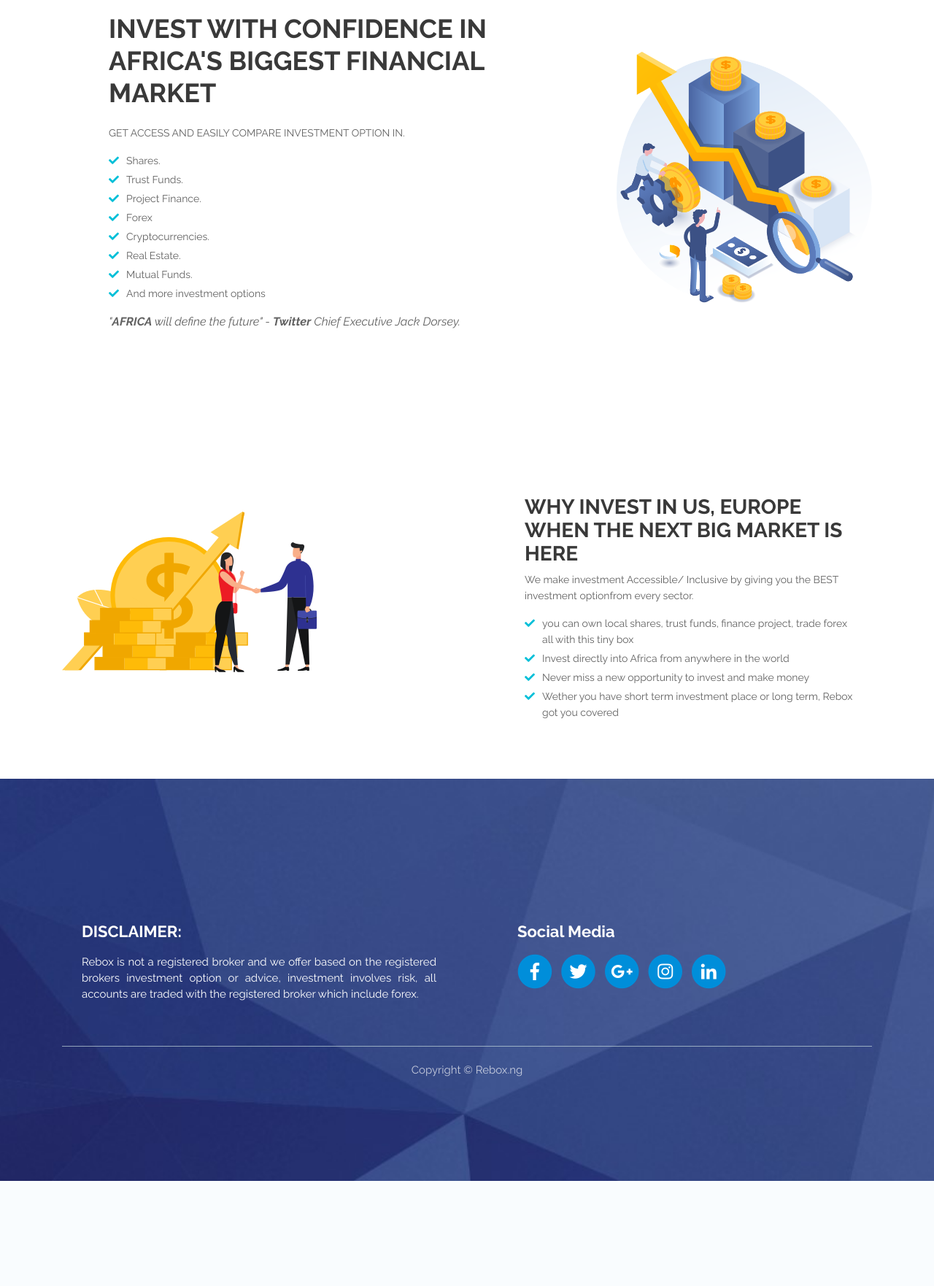
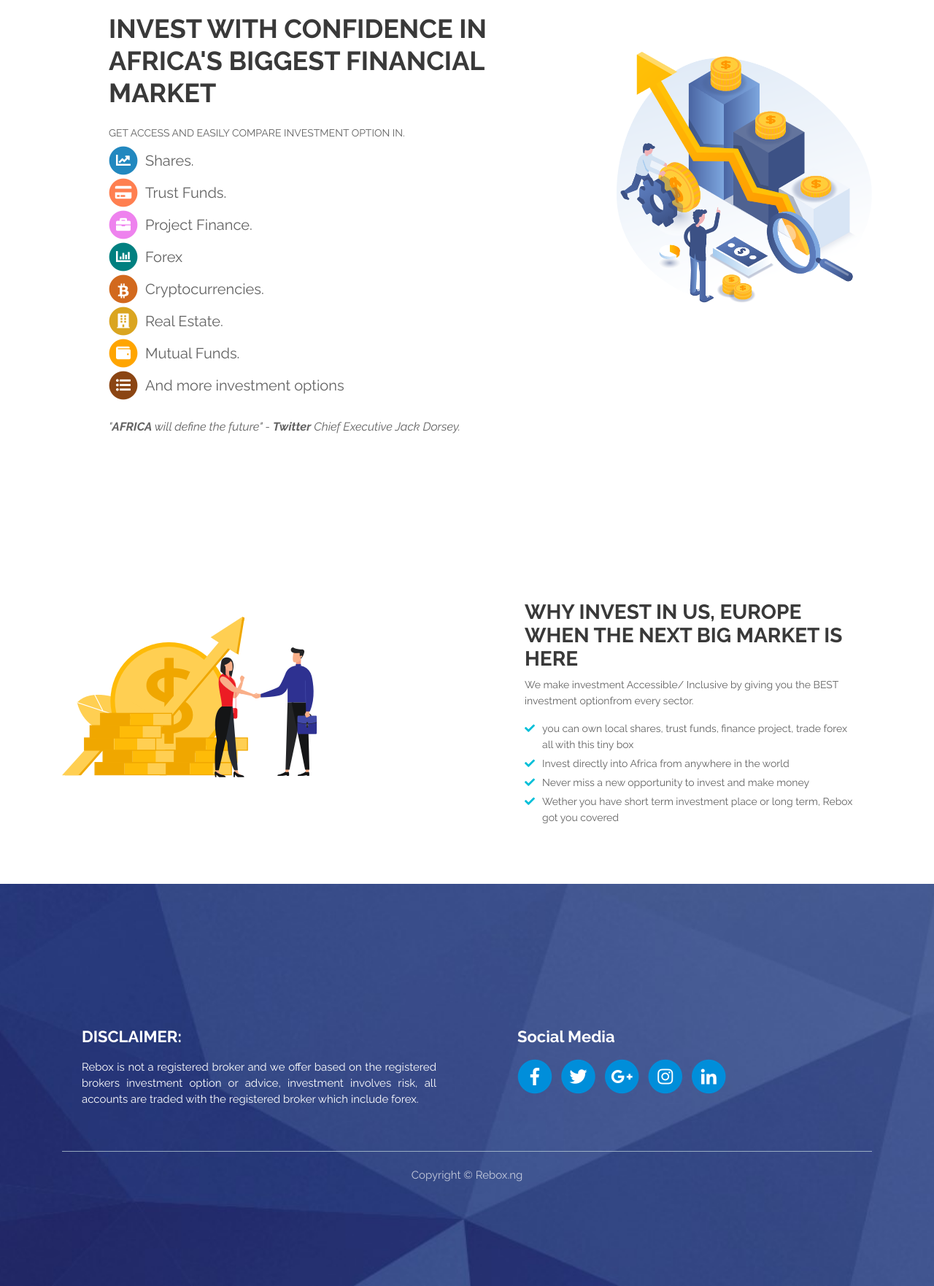
Before and after one commit to khollinzx/rebox, a PHP site: page / in a window 1280 px wide. Shown: the part 805-2567 px from the top of the page at 73% size. Before the commit the page ends 2423 px from the top, so only its background shows below. Run offline with PHP 8.4, Linux system fonts and the light colour scheme; some libraries are stand-ins or nearby versions.

Commit message:
edited lalnding page

```diff
--- a/index.php
+++ b/index.php
@@ -21,7 +21,7 @@ include(ROOT_PATH . 'inc/landingPageNavbar.php');
                         <h1 style="text-align: center;color: #fff"><span class="turquoise">Rebox.Ng</span> is a centralized investment platform that make all investment option readily available for you</h1>
                         <p class="p-large" style="font-size: 18px; color: #fff;text-align: center;">With as little as <b>N</b>1000, <i class="fas fa-dollar-sign"></i>20, 50<i class="fas fa-euro-sign"></i>, 50<i class="fas fa-pound-sign"></i> you could own shares, money market instrucment, or even part of a project to be executed.</p>
                         <div class="text-center">
-                            <a href="<?php echo BASE_URL;?>login.php" class=" page-scroll btn-solid-reg mr-3 mb-3"> SIGN UP TO GET STARTED <i class="fa fa-right-arrow"></i> </a>
+                            <a href="<?php echo BASE_URL; ?>login.php" class=" page-scroll btn-solid-reg mr-3 mb-3"> SIGN UP TO GET STARTED <i class="fa fa-right-arrow"></i> </a>
                         </div>
                     </div> <!-- end of text-container -->
                 </div> <!-- end of col -->
@@ -44,37 +44,61 @@ include(ROOT_PATH . 'inc/landingPageNavbar.php');
                 <div class="text-container">
                     <h2>INVEST WITH CONFIDENCE IN AFRICA'S BIGGEST FINANCIAL MARKET</h2>
                     <p>GET ACCESS AND EASILY COMPARE INVESTMENT OPTION IN.</p>
-                    <ul class="list-unstyled li-space-lg">
+                    <ul class="list-unstyled li-space-lg" style="font-size:20px;">
                         <li class="media">
-                            <i class="fas fa-check"></i>
+                            <span class="fa-stack">
+                                <i style="color:#0377b6e0;" class="fas fa-circle fa-stack-2x"></i>
+                                <i style="color:#fff;" class="fas fa-chart-line fa-stack-1x"></i>
+                            </span>
                             <div class="media-body"> Shares.</div>
                         </li>
                         <li class="media">
-                            <i class="fas fa-check"></i>
+                            <span class="fa-stack">
+                                <i style="color:coral;" class="fas fa-circle fa-stack-2x"></i>
+                                <i style="color:#fff;" class="fas fa-credit-card fa-stack-1x"></i>
+                            </span>
                             <div class="media-body">Trust Funds.</div>
                         </li>
                         <li class="media">
-                            <i class="fas fa-check"></i>
+                            <span class="fa-stack">
+                                <i style="color:violet;" class="fas fa-circle fa-stack-2x"></i>
+                                <i style="color:#fff;" class="fas fa-briefcase fa-stack-1x"></i>
+                            </span>
                             <div class="media-body">Project Finance.</div>
                         </li>
                         <li class="media">
-                            <i class="fas fa-check"></i>
+                            <span class="fa-stack">
+                                <i style="color:teal" class="fas fa-circle fa-stack-2x"></i>
+                                <i style="color:#fff;" class="fas fa-chart-bar fa-stack-1x"></i>
+                            </span>
                             <div class="media-body">Forex</div>
                         </li>
                         <li class="media">
-                            <i class="fas fa-check"></i>
+                            <span class="fa-stack">
+                                <i style="color:chocolate" class="fas fa-circle fa-stack-2x"></i>
+                                <i style="color:#fff; margin-top: -15%;" class="fab fa-btc fa-stack-1x"></i>
+                            </span>
                             <div class="media-body"> Cryptocurrencies.</div>
                         </li>
                         <li class="media">
-                            <i class="fas fa-check"></i>
+                            <span class="fa-stack">
+                                <i style="color:goldenrod;" class="fas fa-circle fa-stack-2x"></i>
+                                <i style="color:#fff;" class="fas fa-building fa-stack-1x"></i>
+                            </span>
                             <div class="media-body">Real Estate.</div>
                         </li>
                         <li class="media">
-                            <i class="fas fa-check"></i>
+                            <span class="fa-stack">
+                                <i style="color:orange;" class="fas fa-circle fa-stack-2x"></i>
+                                <i style="color:#fff;" class="fas fa-wallet fa-stack-1x"></i>
+                            </span>
                             <div class="media-body">Mutual Funds.</div>
                         </li>
                         <li class="media">
-                            <i class="fas fa-check"></i>
+                            <span class="fa-stack">
+                                <i style="color:saddlebrown;" class="fas fa-circle fa-stack-2x"></i>
+                                <i style="color:#fff;" class="fas fa-list-ul fa-stack-1x"></i>
+                            </span>
                             <div class="media-body">And more investment options</div>
                         </li>
                     </ul>
```
